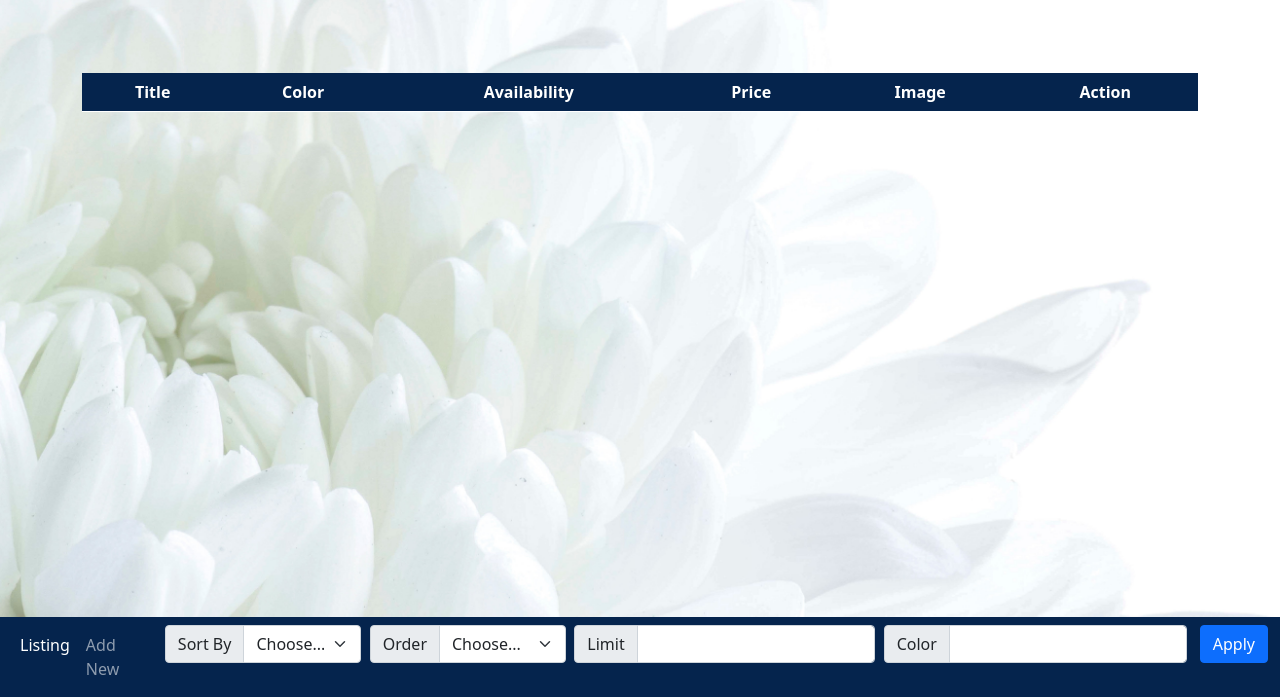
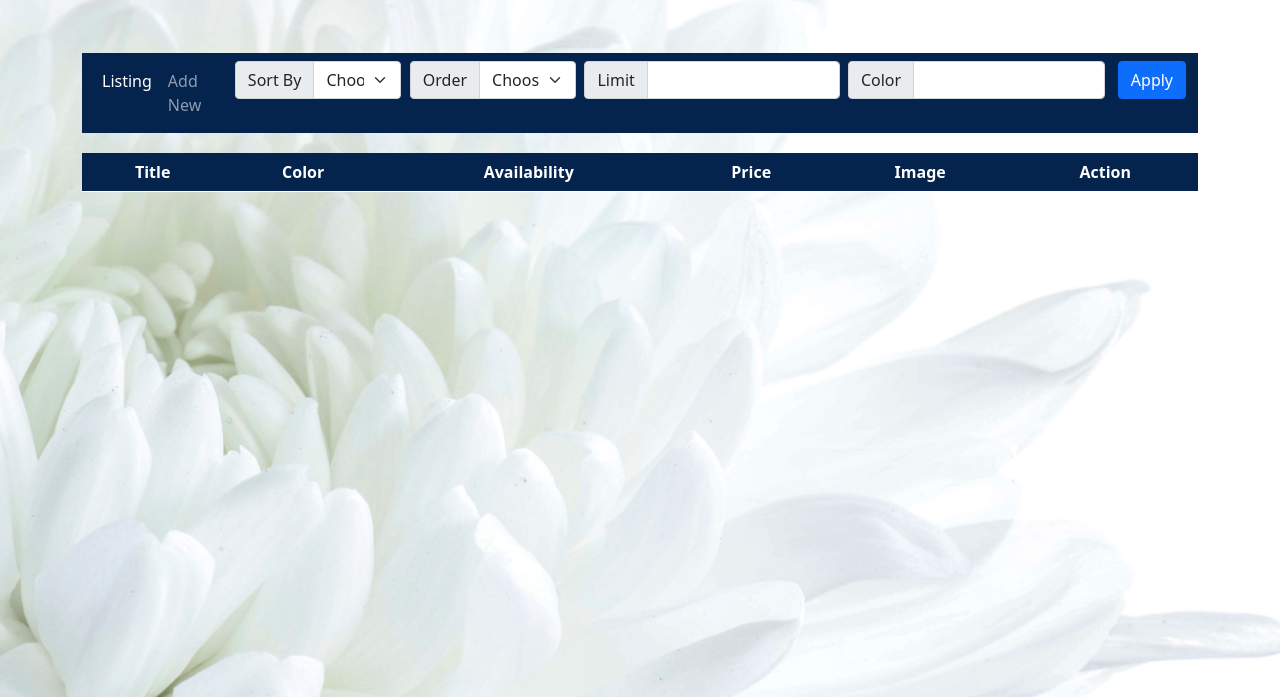
Before and after one commit to harshitdaga7/test_page, a plain HTML site: page index.html in a window 1280 px wide. Shown: the part 103-800 px from the top of the page. Drawn offline with nearby package versions, Linux system fonts and the light colour scheme; no server answers.

Commit message:
addednavbar to top

```diff
--- a/index.html
+++ b/index.html
@@ -31,7 +31,7 @@
 	<body class="d-flex flex-column h-100 container blackbg">
 		<h1 class="Heading">TCET Bouquet Management App</h1>
 		<header style = "padding-top: 50px;padding-bottom: 20px;">
-			<nav  class="navbar  navbar-expand-lg navbar-dark fixed-bottom" style="background-color: #05244d;">
+			<nav  class="navbar  navbar-expand-lg navbar-dark" style="background-color: #05244d;">
 			  <div class="container-fluid">
 				<div class="collapse navbar-collapse" id="navbarNavAltMarkup">
 				  <div class="navbar-nav mx-auto" >
```
